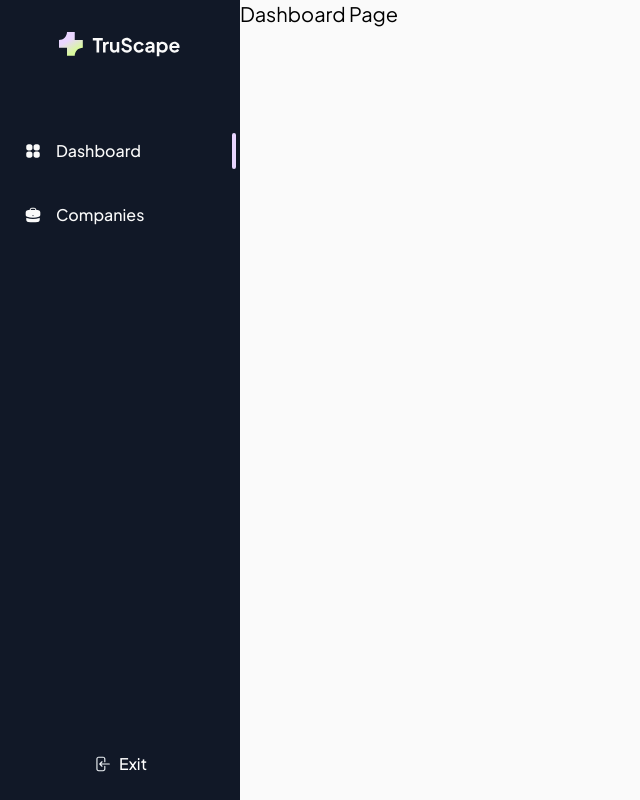
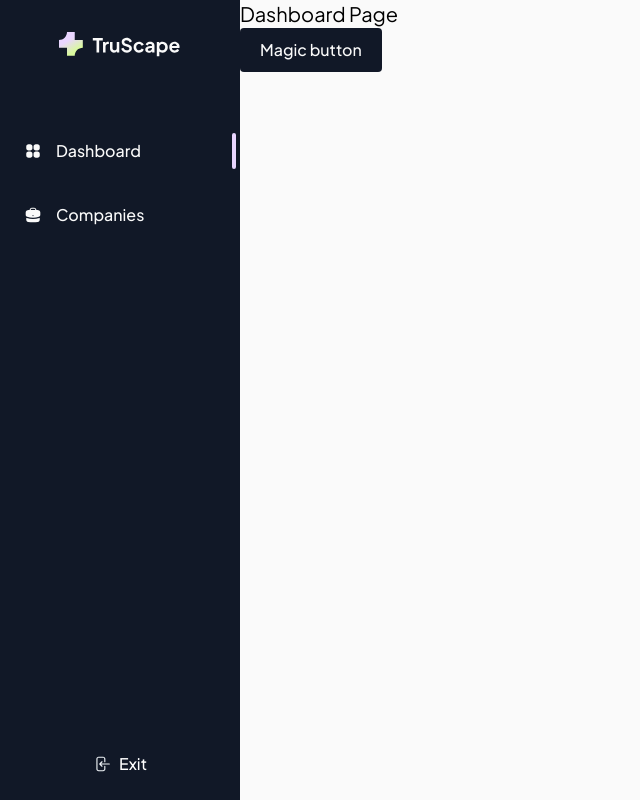
Before and after one commit to PushEaxVK/nextjs-crm, a Next.js app: page /dashboard in a window 1280 px wide. Shown: the whole page, without its empty margins (0-640 px from the left). Built offline with nearby package versions, Linux system fonts and the light colour scheme.

Commit message:
use magic button in dashboard

```diff
--- a/src/app/(admin)/dashboard/page.tsx
+++ b/src/app/(admin)/dashboard/page.tsx
@@ -1,3 +1,4 @@
+import MagicButton from '@/app/components/magic-button';
 import React from 'react';
 
 // eslint-disable-next-line @typescript-eslint/no-empty-object-type
@@ -5,10 +6,9 @@ export interface PageProps {}
 
 export default function Page({}: PageProps) {
   return (
-    <div>
-      <main>
-        <h1 className="text-xl">Dashboard Page</h1>
-      </main>
-    </div>
+    <main>
+      <h1 className="text-xl">Dashboard Page</h1>
+      <MagicButton />
+    </main>
   );
 }
```
